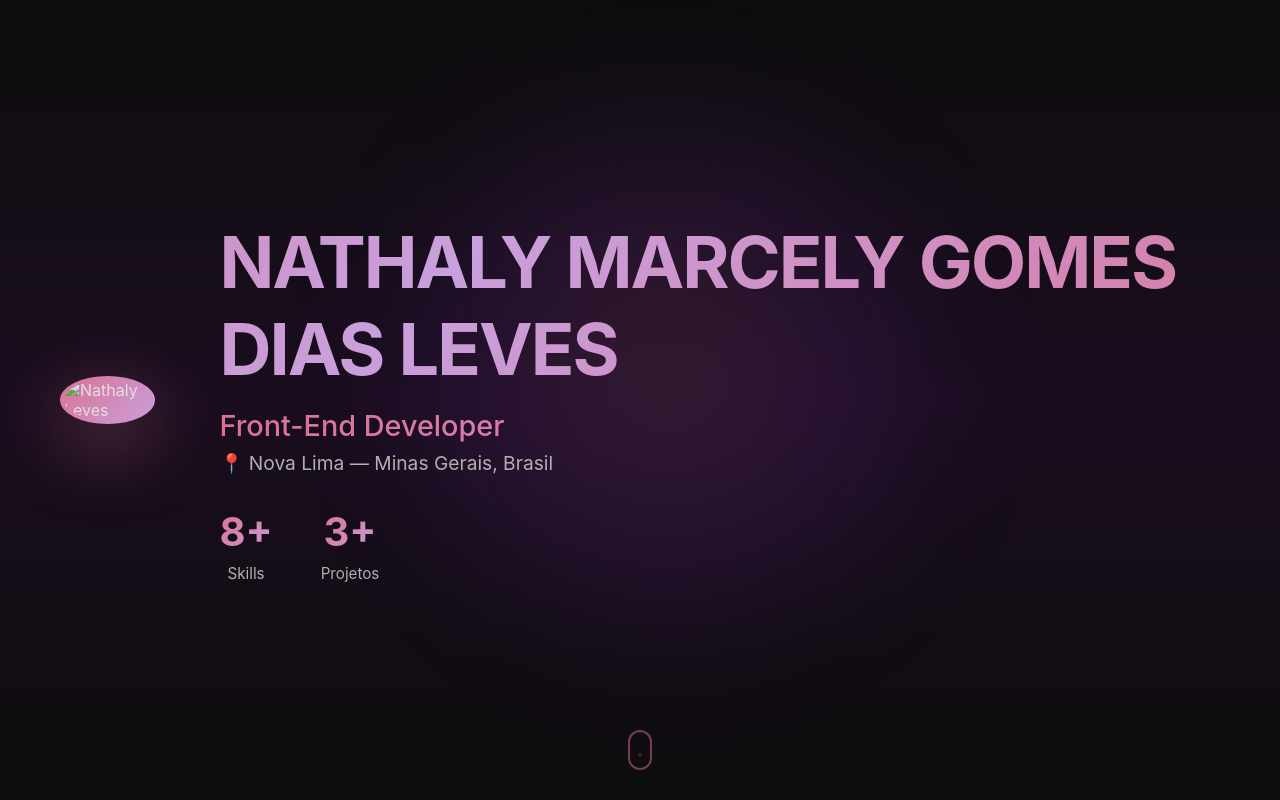
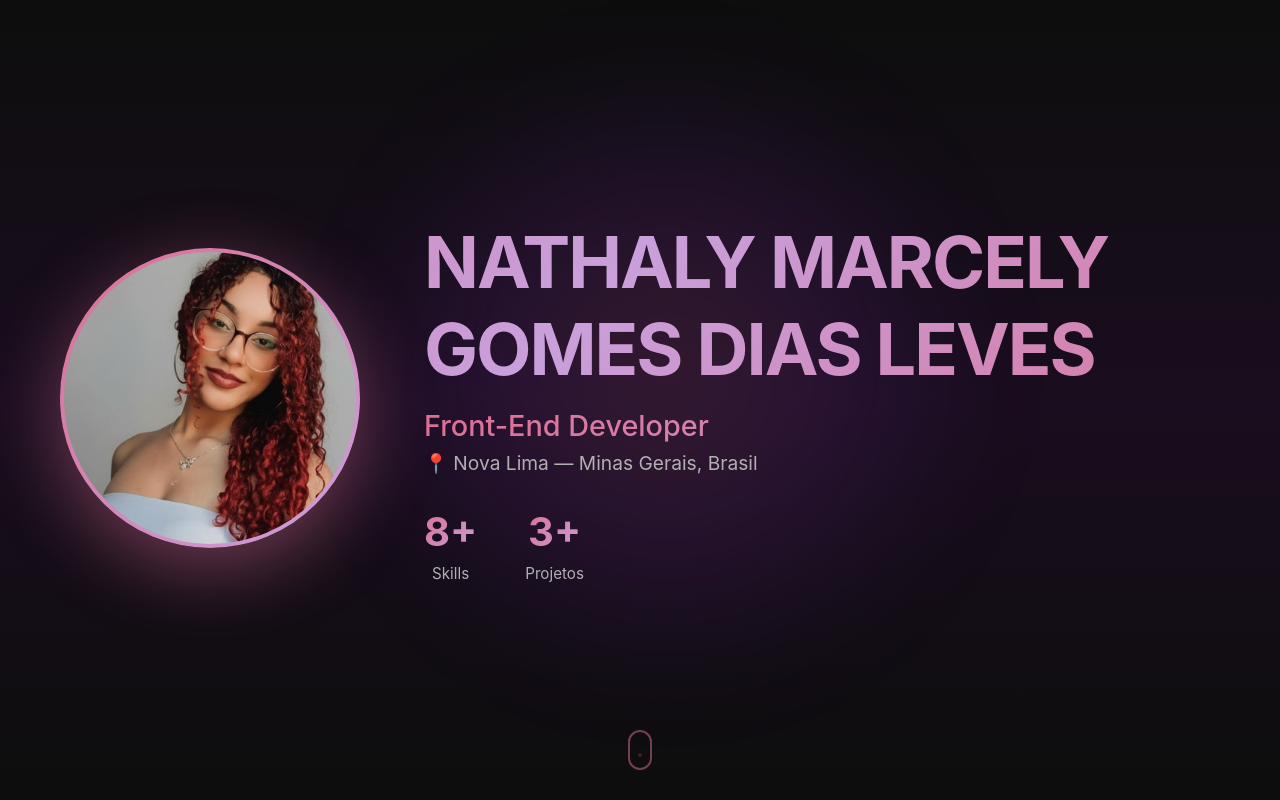
Before and after one commit to Nathaly-Marcely/Nathaly_Marcely, a plain HTML site: page index.html in a window 1280 px wide. Shown: the top 800 px of the page. Drawn offline with Linux system fonts and the light colour scheme.

Commit message:
Update index.html

```diff
--- a/index.html
+++ b/index.html
@@ -13,7 +13,7 @@
     <section class="hero">
         <div class="hero-content">
             <div class="hero-image">
-                <img src="img/foto.jpg" alt="Nathaly Leves" class="profile-pic">
+                <img src="foto.jpg" alt="Nathaly Leves" class="profile-pic">
             </div>
             <div class="hero-text">
                 <h1>NATHALY MARCELY GOMES DIAS LEVES</h1>
```
